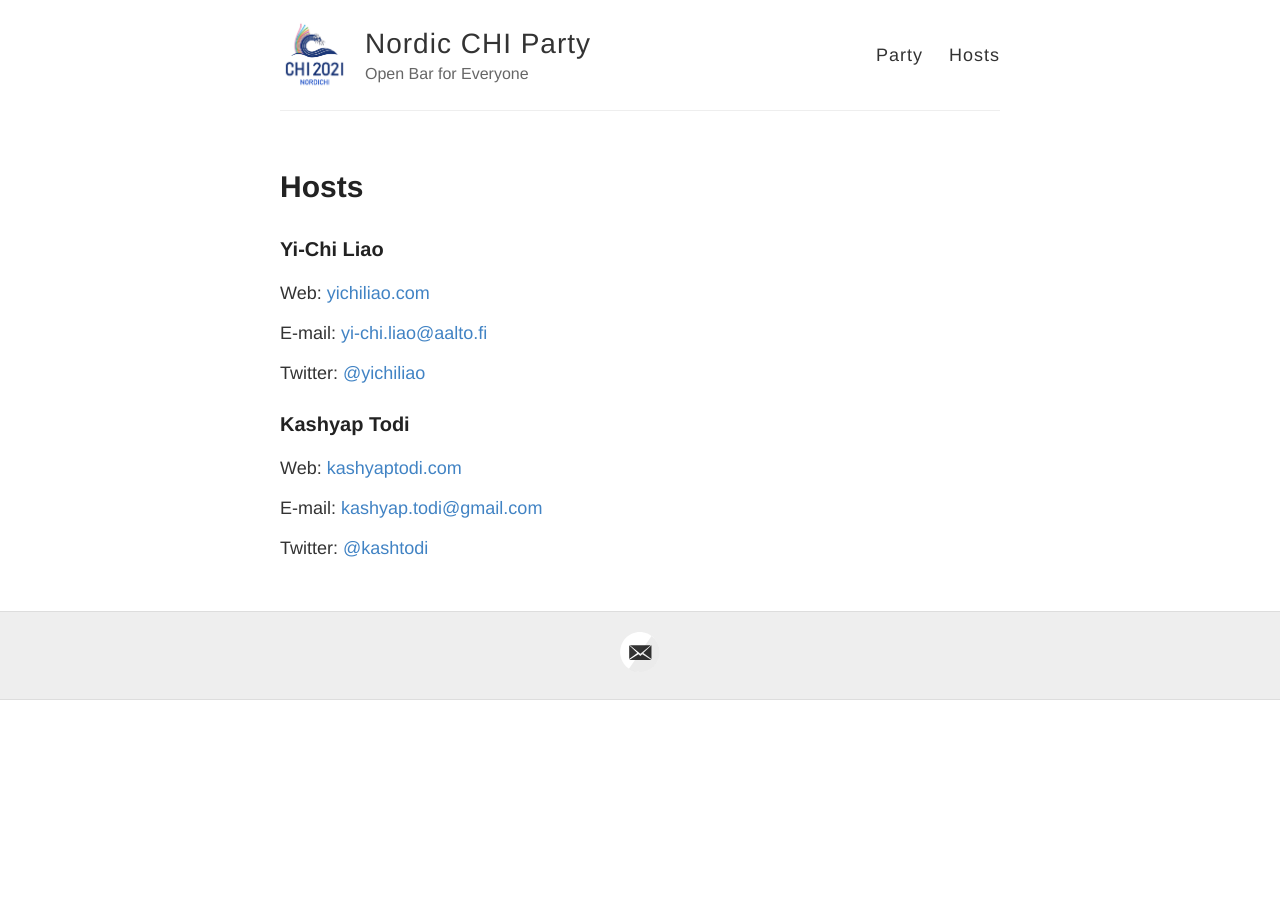
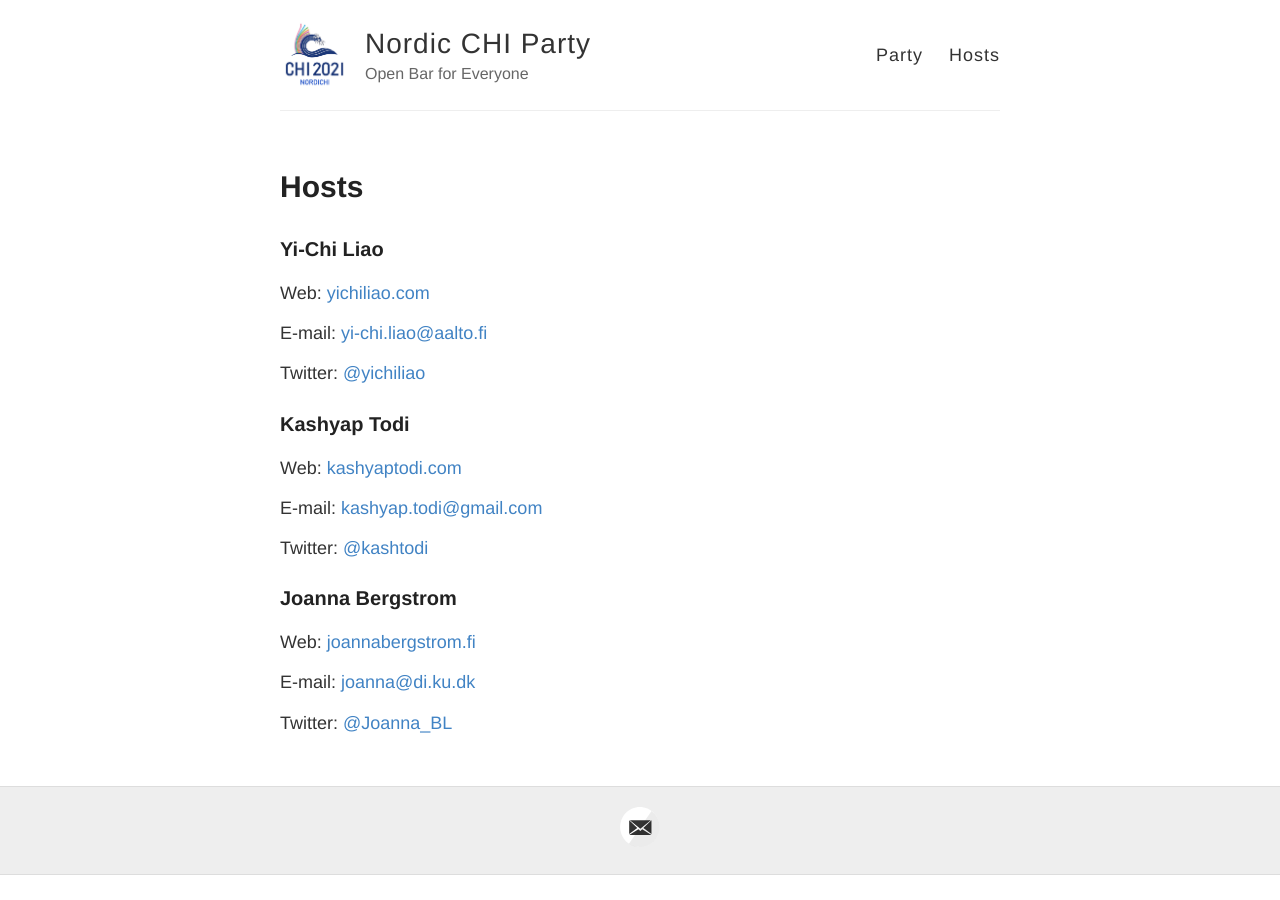
Before and after one commit to nordichi/nordichi.github.io, a Jekyll site: the page built from about.md, in a window 1280 px wide. Built offline with Jekyll 4.4.1, drawn with Linux system fonts in a browser that asks for light colours.

Commit message:
Update about.md

```diff
--- a/about.md
+++ b/about.md
@@ -19,3 +19,11 @@ Web: [kashyaptodi.com](https://www.kashyaptodi.com)
 E-mail: [kashyap.todi@gmail.com](mailto:kashyap.todi@gmail.com)
 
 Twitter: [@kashtodi](https://twitter.com/kashtodi)
+
+### Joanna Bergstrom
+
+Web: [joannabergstrom.fi](http://www.joannabergstrom.fi)
+
+E-mail: [joanna@di.ku.dk](mailto:joanna@di.ku.dk)
+
+Twitter: [@Joanna_BL](https://twitter.com/Joanna_BL)
```
